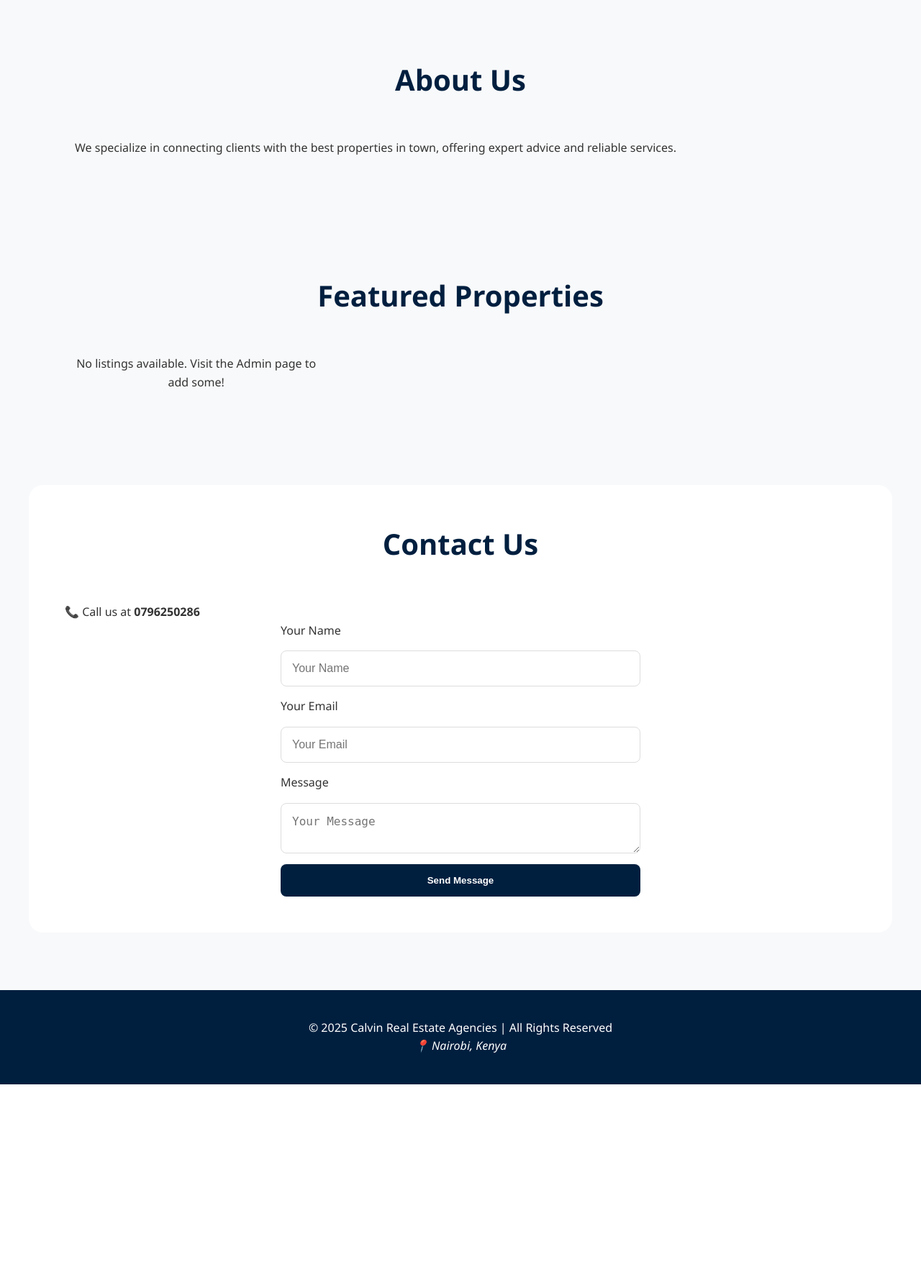
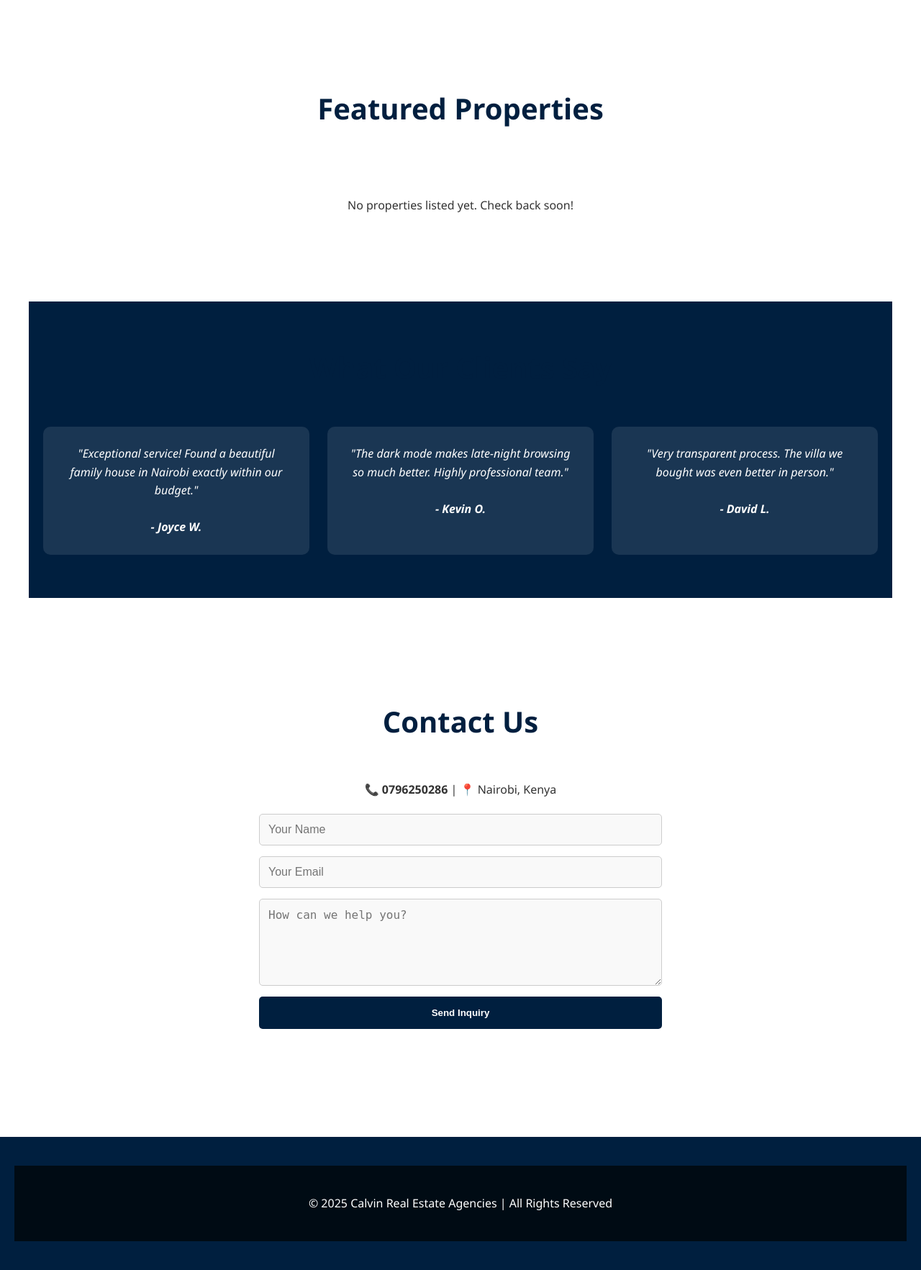
Before and after one commit to calvinmutungi-web/CalvinRealEstate, a Flask app: page / in a window 1280 px wide. Shown: the part 631-2396 px from the top of the page at 72% size. Before the commit the page ends 2138 px from the top, so only its background shows below. Run offline with Flask 3, Linux system fonts and the light colour scheme; data that the repository does not hold is empty.

Commit message:
Dark mode, testimonials, and secure admin

```diff
--- a/app.py
+++ b/app.py
@@ -4,8 +4,6 @@
 
 app = Flask(__name__)
 
-# --- DATABASE CONFIGURATION ---
-# Connects to your Render PostgreSQL database
 database_url = os.environ.get('DATABASE_URL')
 if database_url and database_url.startswith("postgres://"):
     database_url = database_url.replace("postgres://", "postgresql://", 1)
@@ -15,13 +13,12 @@
 
 db = SQLAlchemy(app)
 
-# --- MODELS ---
 class Listing(db.Model):
     id = db.Column(db.Integer, primary_key=True)
     title = db.Column(db.String(100), nullable=False)
     price = db.Column(db.String(50), nullable=False)
     details = db.Column(db.String(200))
-    image = db.Column(db.String(100)) # Stores names like 'pexels1.jpeg'
+    image = db.Column(db.String(100))
 
 class Lead(db.Model):
     id = db.Column(db.Integer, primary_key=True)
@@ -29,30 +26,24 @@
     email = db.Column(db.String(100))
     message = db.Column(db.Text)
 
-# --- ROUTES ---
-
 @app.route("/")
 def home():
     try:
-        # Pulls all houses from the PostgreSQL database
         properties = Listing.query.all()
         return render_template("index.html", properties=properties)
     except Exception:
-        # Fallback if the database tables aren't created yet
-        return "Site is initializing. Please visit /setup-db to prepare the database."
+        return "Initializing... visit /setup-db"
 
 @app.route("/admin")
 def admin_page():
-    return render_template("admin.html")
+    # We pass properties here so you can delete them from the admin panel
+    properties = Listing.query.all()
+    return render_template("admin.html", properties=properties)
 
 @app.route("/admin-add", methods=["POST"])
 def admin_add():
-    # Verify the password 'calvin2025' from your form
-    password = request.form.get("pw")
-    if password != "calvin2025":
-        return "Unauthorized Access", 401
-
-    # Create the new house object from form data
+    if request.form.get("pw") != "calvin2025":
+        return "Unauthorized", 401
     new_house = Listing(
         title=request.form.get("title"),
         price=request.form.get("price"),
@@ -61,28 +52,28 @@
     )
     db.session.add(new_house)
     db.session.commit()
-    return redirect(url_for('home'))
+    return redirect(url_for('admin_page'))
 
-@app.route("/delete-property/<int:id>")
+@app.route("/delete-property/<int:id>", methods=["POST"])
 def delete_property(id):
+    if request.form.get("pw") != "calvin2025":
+        return "Unauthorized", 401
     prop = Listing.query.get_or_404(id)
     db.session.delete(prop)
     db.session.commit()
-    return redirect(url_for('home'))
+    return redirect(url_for('admin_page'))
 
 @app.route("/setup-db")
 def setup_db():
-    # Force creates the 'listing' and 'lead' tables
     db.create_all()
-    return "Database Ready! You can now go to /admin to add your properties."
+    return "Database Ready!"
 
 @app.route("/contact", methods=["POST"])
 def contact():
     data = request.json
-    new_lead = Lead(name=data.get('name'), email=data.get('email'), message=data.get('message'))
-    db.session.add(new_lead)
+    db.session.add(Lead(name=data.get('name'), email=data.get('email'), message=data.get('message')))
     db.session.commit()
-    return jsonify({"status": "success", "message": "Inquiry received!"})
+    return jsonify({"status": "success"})
 
 if __name__ == "__main__":
     app.run(debug=True)
--- a/templates/index.html
+++ b/templates/index.html
@@ -3,37 +3,71 @@
 <head>
     <meta charset="UTF-8">
     <meta name="viewport" content="width=device-width, initial-scale=1.0">
-    <title>Calvin Real Estate Agencies</title>
+    <title>Calvin Real Estate | Premium Listings</title>
     <link rel="stylesheet" href="{{ url_for('static', filename='style.css') }}">
+    <style>
+        /* Professional Variables for Dark Mode */
+        :root {
+            --bg: #ffffff;
+            --text: #333;
+            --card: #f9f9f9;
+            --nav: #001f3f;
+        }
+        body.dark-mode {
+            --bg: #121212;
+            --text: #e0e0e0;
+            --card: #1e1e1e;
+            --nav: #000b14;
+        }
+
+        body { background-color: var(--bg); color: var(--text); transition: background-color 0.3s, color 0.3s; margin: 0; font-family: 'Segoe UI', Tahoma, Geneva, Verdana, sans-serif; }
+        header { background: var(--nav); color: white; padding: 1rem 0; position: sticky; top: 0; z-index: 1000; }
+        nav { display: flex; justify-content: space-around; align-items: center; }
+        nav ul { list-style: none; display: flex; gap: 20px; padding: 0; }
+        nav a { color: white; text-decoration: none; font-weight: bold; }
+
+        .btn-dark { cursor: pointer; padding: 8px 16px; border-radius: 20px; border: 1px solid #ccc; background: transparent; color: white; font-size: 0.9rem; }
+
+        .property-grid { display: grid; grid-template-columns: repeat(auto-fit, minmax(300px, 1fr)); gap: 30px; padding: 40px 20px; }
+        .property-card { background: var(--card); padding: 15px; border-radius: 12px; box-shadow: 0 4px 15px rgba(0,0,0,0.1); transition: transform 0.3s; opacity: 0; transform: translateY(20px); }
+        .property-card:hover { transform: translateY(-5px); }
+        .property-card img { width: 100%; height: 200px; object-fit: cover; border-radius: 8px; }
+
+        .testimonials { padding: 60px 20px; background: #001f3f; color: white; text-align: center; }
+        .test-grid { display: grid; grid-template-columns: repeat(auto-fit, minmax(250px, 1fr)); gap: 25px; margin-top: 30px; }
+        .test-card { background: rgba(255,255,255,0.1); padding: 25px; border-radius: 10px; font-style: italic; }
+
+        .hero { text-align: center; padding: 100px 20px; background: linear-gradient(rgba(0,31,63,0.7), rgba(0,31,63,0.7)), url('/static/pexels.jpeg'); background-size: cover; color: white; }
+        .btn-hero { background: #ffcc00; color: #001f3f; padding: 12px 30px; text-decoration: none; border-radius: 5px; font-weight: bold; }
+
+        form { max-width: 600px; margin: auto; display: flex; flex-direction: column; gap: 15px; padding: 20px; }
+        input, textarea { padding: 12px; border-radius: 5px; border: 1px solid #ccc; background: var(--card); color: var(--text); }
+        button[type="submit"] { background: #001f3f; color: white; padding: 15px; border: none; border-radius: 5px; cursor: pointer; font-weight: bold; }
+    </style>
 </head>
 <body>
 
 <header>
     <nav>
-        <h1>Calvin Real Estate Agencies</h1>
+        <h1>Calvin Real Estate</h1>
         <ul>
             <li><a href="#home">Home</a></li>
-            <li><a href="#about">About Us</a></li>
             <li><a href="#properties">Properties</a></li>
             <li><a href="#contact">Contact</a></li>
-            <li><a href="/admin" style="color: #ffcc00;">Admin</a></li>
+            <li><button class="btn-dark" onclick="toggleDark()">🌓 Dark Mode</button></li>
         </ul>
     </nav>
 </header>
 
 <section class="hero" id="home">
     <h2>Your Dream Home Awaits</h2>
-    <p>Find the perfect property with Calvin Real Estate Agencies.</p>
-    <a href="#properties" class="btn-hero">View Properties</a>
-</section>
-
-<section id="about">
-    <h2>About Us</h2>
-    <p>We specialize in connecting clients with the best properties in town, offering expert advice and reliable services.</p>
+    <p>Premium Real Estate Services in Nairobi and Beyond.</p>
+    <br>
+    <a href="#properties" class="btn-hero">Explore Listings</a>
 </section>
 
 <section id="properties">
-    <h2>Featured Properties</h2>
+    <h2 style="text-align: center; padding-top: 40px;">Featured Properties</h2>
     <div class="property-grid">
         {% if properties %}
             {% for p in properties %}
@@ -41,44 +75,52 @@
                 <img src="{{ url_for('static', filename=p.image) }}" alt="{{ p.title }}">
                 <h3>{{ p.title }}</h3>
                 <p>{{ p.details }}</p>
-                <p><strong>{{ p.price }}</strong></p>
-                <a href="/delete-property/{{ p.id }}" style="color:red; font-size:0.7rem; text-decoration:none;">[Remove Listing]</a>
+                <p><strong style="color: #ffcc00; font-size: 1.2rem;">{{ p.price }}</strong></p>
             </article>
             {% endfor %}
         {% else %}
-            <p style="text-align:center;">No listings available. Visit the Admin page to add some!</p>
+            <p style="text-align:center; grid-column: 1 / -1;">No properties listed yet. Check back soon!</p>
         {% endif %}
     </div>
 </section>
 
+<section class="testimonials">
+    <h2>What Our Clients Say</h2>
+    <div class="test-grid">
+        <div class="test-card">"Exceptional service! Found a beautiful family house in Nairobi exactly within our budget."<br><br><strong>- Joyce W.</strong></div>
+        <div class="test-card">"The dark mode makes late-night browsing so much better. Highly professional team."<br><br><strong>- Kevin O.</strong></div>
+        <div class="test-card">"Very transparent process. The villa we bought was even better in person."<br><br><strong>- David L.</strong></div>
+    </div>
+</section>
+
 <section id="contact">
-    <h2>Contact Us</h2>
-    <p>📞 Call us at <strong>0796250286</strong></p>
+    <h2 style="text-align: center; padding-top: 40px;">Contact Us</h2>
+    <p style="text-align: center;">📞 <strong>0796250286</strong> | 📍 Nairobi, Kenya</p>
     <form id="contactForm">
-        <label for="name">Your Name</label>
         <input type="text" id="name" placeholder="Your Name" required>
-
-        <label for="email">Your Email</label>
         <input type="email" id="email" placeholder="Your Email" required>
-
-        <label for="message">Message</label>
-        <textarea id="message" placeholder="Your Message"></textarea>
-
-        <button type="submit">Send Message</button>
+        <textarea id="message" placeholder="How can we help you?" rows="5" required></textarea>
+        <button type="submit">Send Inquiry</button>
     </form>
-    <div id="toast" class="toast"></div>
+    <div id="toast" style="display:none; position:fixed; bottom:20px; right:20px; padding:15px; border-radius:5px; color:white; z-index:2000;"></div>
 </section>
 
 <footer>
-    <p>&copy; 2025 Calvin Real Estate Agencies | All Rights Reserved</p>
-    <p><address>📍 Nairobi, Kenya</address></p>
+    <p style="text-align: center; padding: 40px; background: #000b14; color: white; margin: 0;">
+        &copy; 2025 Calvin Real Estate Agencies | All Rights Reserved
+    </p>
 </footer>
 
 <script>
+/* Dark Mode Toggle */
+function toggleDark() {
+    document.body.classList.toggle('dark-mode');
+}
+
 /* Fade-in animation on scroll */
 document.addEventListener('DOMContentLoaded', () => {
     const faders = document.querySelectorAll('.property-card');
-    const appearOptions = { threshold: 0.1, rootMargin: "0px 0px -50px 0px" };
+    const appearOptions = { threshold: 0.15, rootMargin: "0px 0px -50px 0px" };
     const appearOnScroll = new IntersectionObserver((entries, observer) => {
         entries.forEach(entry => {
             if (!entry.isIntersecting) return;
@@ -107,11 +149,10 @@
             headers: { 'Content-Type': 'application/json' },
             body: JSON.stringify(data)
         });
-        const result = await res.json();
-        showToast("Message Sent!");
+        showToast("Message Sent Successfully!");
         form.reset();
     } catch(err) {
-        showToast('Something went wrong.', true);
+        showToast('Error sending message.', true);
     }
 });
 
@@ -119,7 +160,7 @@
     toast.textContent = msg;
     toast.style.display = 'block';
     toast.style.background = error ? 'red' : '#001f3f';
-    setTimeout(() => toast.style.display = 'none', 3000);
+    setTimeout(() => toast.style.display = 'none', 4000);
 }
 </script>
 
```
Also changed, not shown: templates/admin.html (+24 -19 lines).
